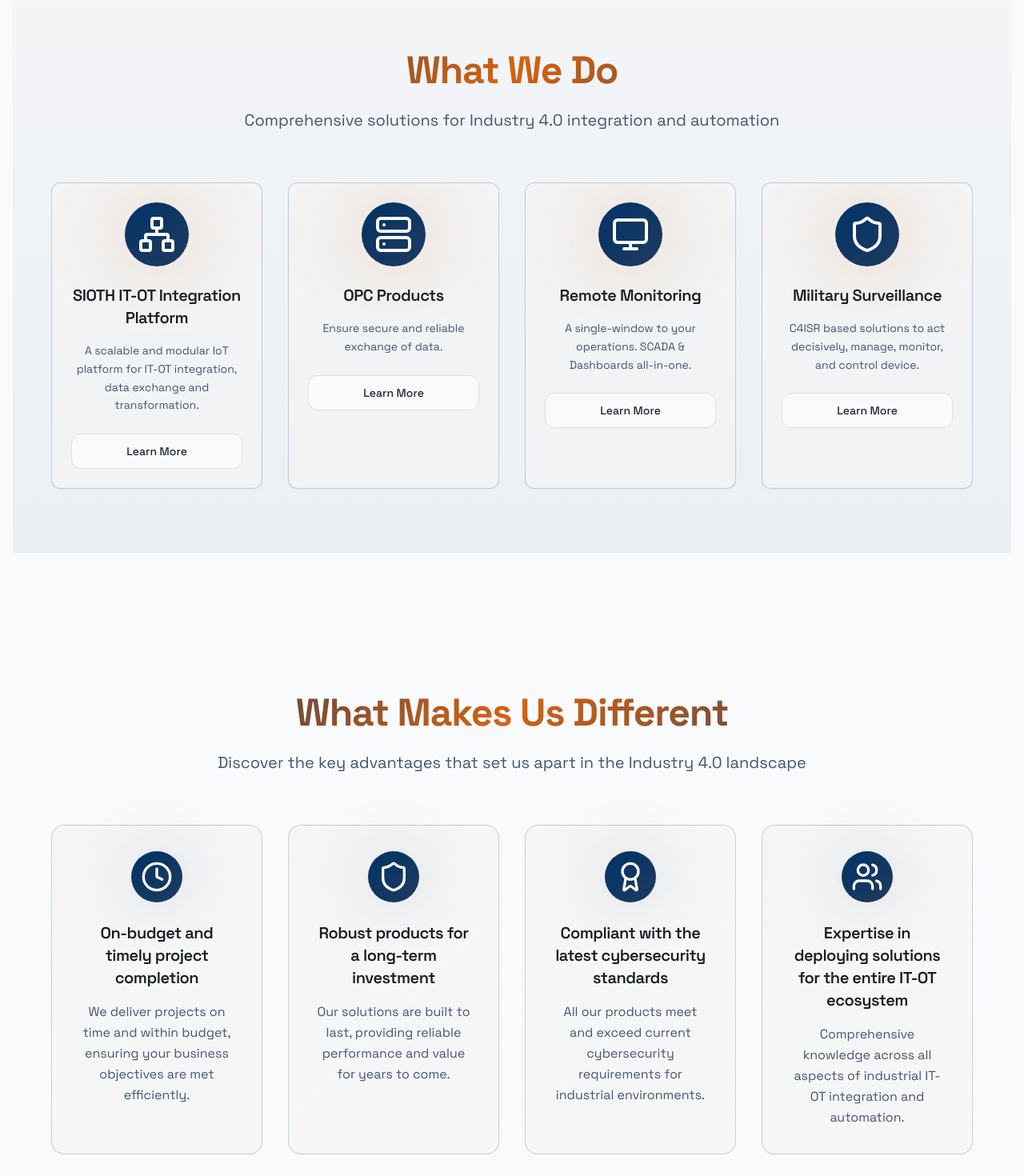
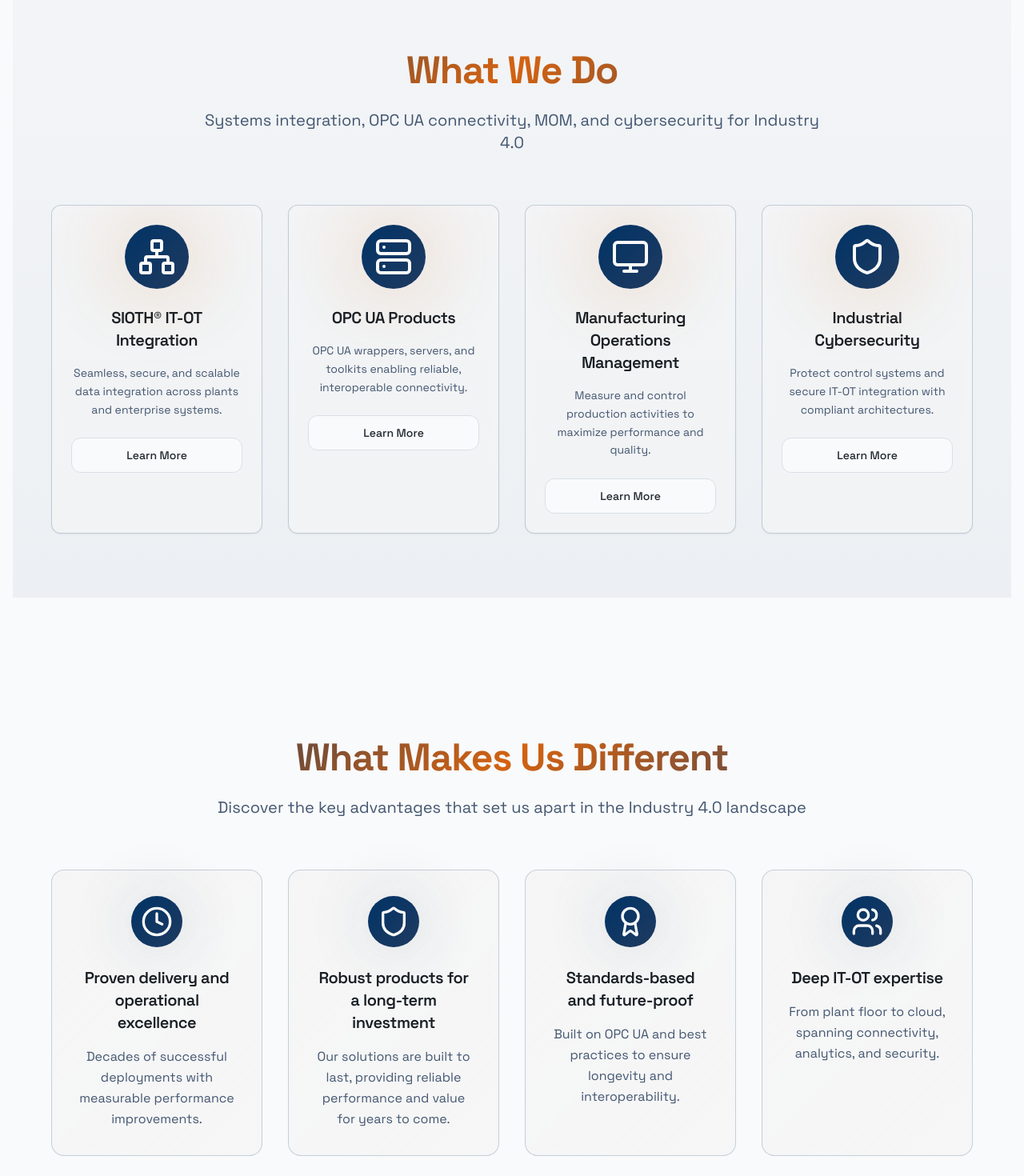
Before and after one commit to Ghazouani-Ilhem/nexus-indus-flow-85, a Next.js app: page / in a window 1280 px wide. Shown: the part 880-2350 px from the top of the page at 80% size. Built offline with nearby package versions, Linux system fonts and the light colour scheme.

Commit message:
Checkpoint before follow-up message
Co-authored-by: kabapitu <kabapitu@fxzig.com>

```diff
--- a/src/components/WhatMakesUsDifferent.tsx
+++ b/src/components/WhatMakesUsDifferent.tsx
@@ -3,8 +3,8 @@ import { Clock, Shield, Award, Users } from "lucide-react";
 const differentiators = [
   {
     icon: Clock,
-    title: "On-budget and timely project completion",
-    description: "We deliver projects on time and within budget, ensuring your business objectives are met efficiently."
+    title: "Proven delivery and operational excellence",
+    description: "Decades of successful deployments with measurable performance improvements."
   },
   {
     icon: Shield,
@@ -13,13 +13,13 @@ const differentiators = [
   },
   {
     icon: Award,
-    title: "Compliant with the latest cybersecurity standards",
-    description: "All our products meet and exceed current cybersecurity requirements for industrial environments."
+    title: "Standards-based and future-proof",
+    description: "Built on OPC UA and best practices to ensure longevity and interoperability."
   },
   {
     icon: Users,
-    title: "Expertise in deploying solutions for the entire IT-OT ecosystem",
-    description: "Comprehensive knowledge across all aspects of industrial IT-OT integration and automation."
+    title: "Deep IT-OT expertise",
+    description: "From plant floor to cloud, spanning connectivity, analytics, and security."
   }
 ];
 
--- a/src/components/WhatWeDo.tsx
+++ b/src/components/WhatWeDo.tsx
@@ -5,26 +5,26 @@ import { Network, Server, Monitor, Shield } from "lucide-react";
 const services = [
   {
     icon: Network,
-    title: "SIOTH IT-OT Integration Platform",
-    description: "A scalable and modular IoT platform for IT-OT integration, data exchange and transformation.",
+    title: "SIOTH® IT-OT Integration",
+    description: "Seamless, secure, and scalable data integration across plants and enterprise systems.",
     image: "/placeholder.svg"
   },
   {
     icon: Server,
-    title: "OPC Products",
-    description: "Ensure secure and reliable exchange of data.",
+    title: "OPC UA Products",
+    description: "OPC UA wrappers, servers, and toolkits enabling reliable, interoperable connectivity.",
     image: "/placeholder.svg"
   },
   {
     icon: Monitor,
-    title: "Remote Monitoring",
-    description: "A single-window to your operations. SCADA & Dashboards all-in-one.",
+    title: "Manufacturing Operations Management",
+    description: "Measure and control production activities to maximize performance and quality.",
     image: "/placeholder.svg"
   },
   {
     icon: Shield,
-    title: "Military Surveillance",
-    description: "C4ISR based solutions to act decisively, manage, monitor, and control device.",
+    title: "Industrial Cybersecurity",
+    description: "Protect control systems and secure IT-OT integration with compliant architectures.",
     image: "/placeholder.svg"
   }
 ];
@@ -38,7 +38,7 @@ export const WhatWeDo = () => {
             What We Do
           </h2>
           <p className="text-xl text-muted-foreground max-w-3xl mx-auto">
-            Comprehensive solutions for Industry 4.0 integration and automation
+            Systems integration, OPC UA connectivity, MOM, and cybersecurity for Industry 4.0
           </p>
         </div>
 
```
